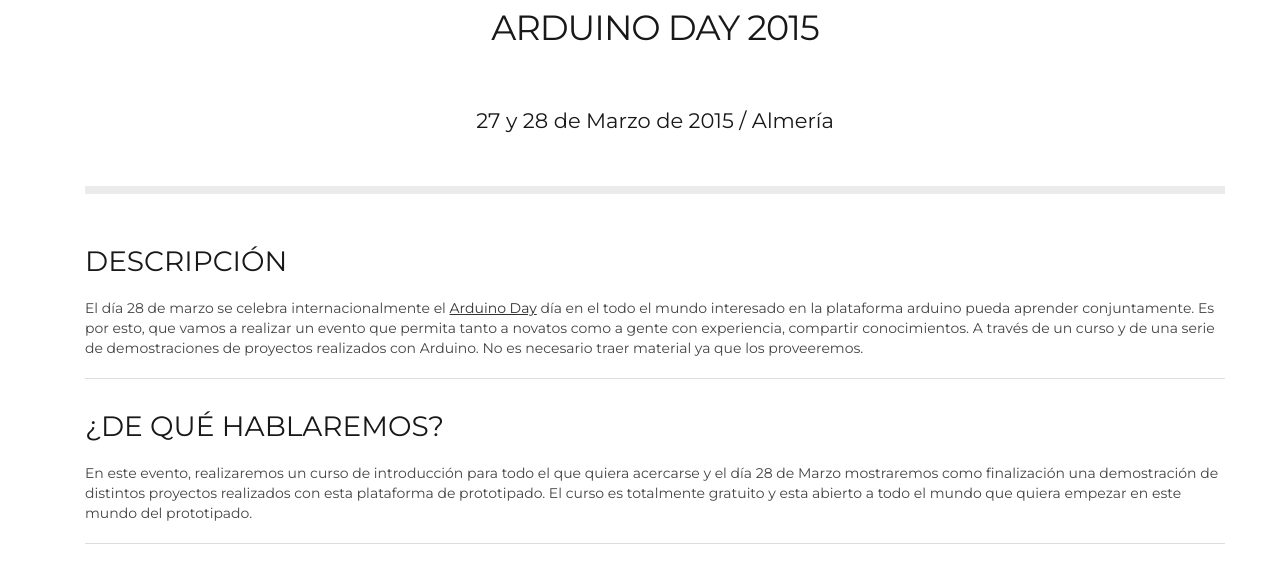
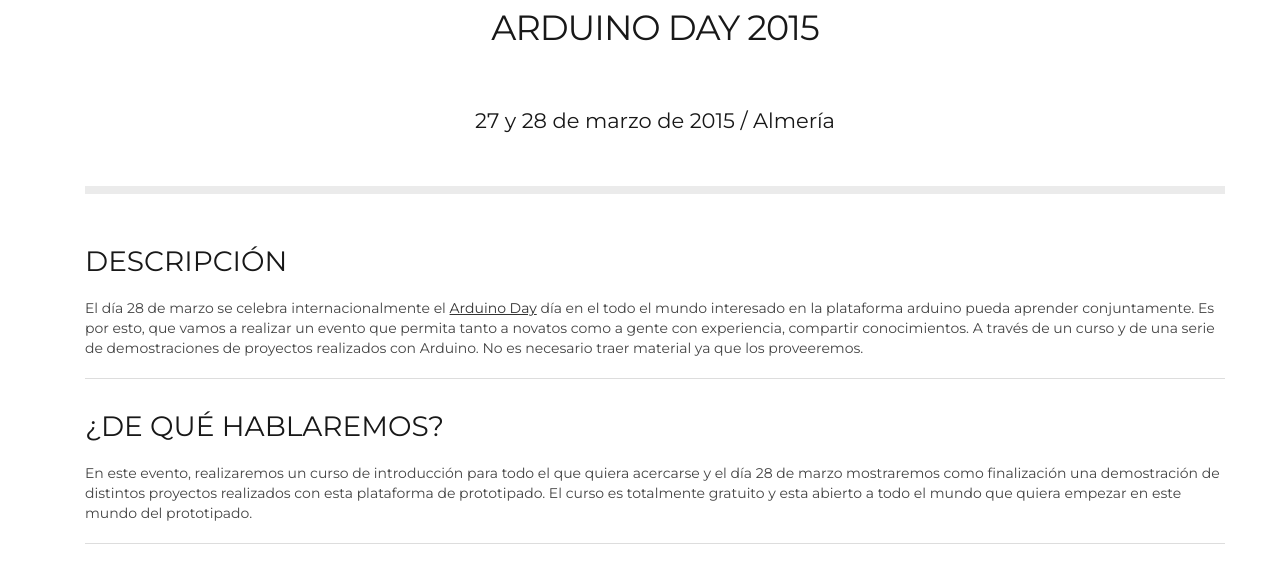
Before and after one commit to HackLab-Almeria/hacklab-almeria.github.io, a Jekyll site: the page built from _posts/2015-03-27-arduino-day.md, in a window 1280 px wide and 900 px high, scrolled down 284 px. Shown: the part 152-719 px from the top of the window. Built offline with Jekyll 4.4.1, drawn with Linux system fonts in a browser that asks for light colours; a script that is not in the unit is left out; comment, search, counter and statistics services are not loaded.

Commit message:
erratilla que me he dejado

```diff
--- a/_posts/2015-03-27-arduino-day.md
+++ b/_posts/2015-03-27-arduino-day.md
@@ -1,7 +1,7 @@
 ---
 layout: post
 title: Arduino Day 2015
-subtitle: 27 y 28 de Marzo de 2015 / Almería
+subtitle: 27 y 28 de marzo de 2015 / Almería
 category: actividades
 ---
 
@@ -13,7 +13,7 @@
 
 ### ¿DE QUÉ HABLAREMOS?
 
-En este evento, realizaremos un curso  de introducción para todo el que quiera acercarse y el día 28 de Marzo mostraremos como finalización una demostración de distintos proyectos realizados con esta plataforma de prototipado.
+En este evento, realizaremos un curso  de introducción para todo el que quiera acercarse y el día 28 de marzo mostraremos como finalización una demostración de distintos proyectos realizados con esta plataforma de prototipado.
 El curso es totalmente gratuito y esta abierto a todo el mundo que quiera empezar en este mundo del prototipado.
 
 ---
```
